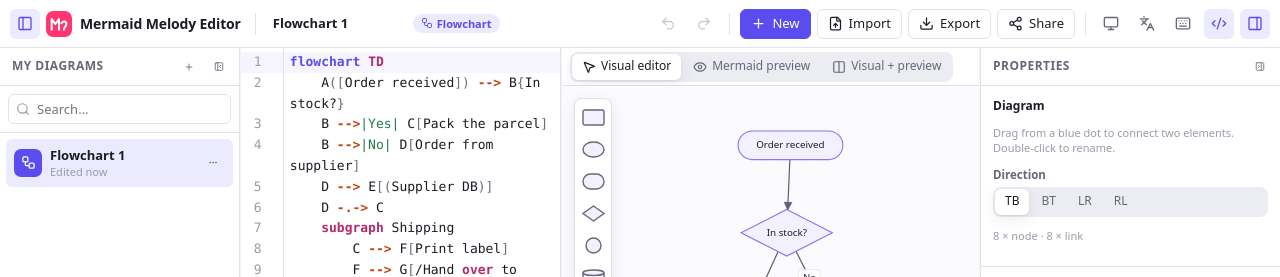
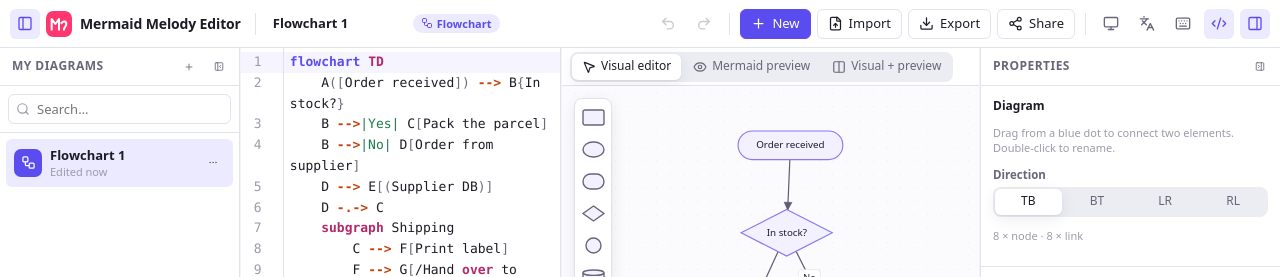
Before and after one commit to Arthur-91140/Mermaid-Melody-Editor, a React (Vite) app: page / in a window 1280 px wide. Shown: the top 277 px of the page. Built offline with nearby package versions, Linux system fonts and the light colour scheme.

Commit message:
Ajuste le cadrage du Gantt à la largeur réelle et fait passer les choix à la ligne dans l'inspecteur

```diff
--- a/src/canvas/gantt/GanttCanvas.tsx
+++ b/src/canvas/gantt/GanttCanvas.tsx
@@ -43,6 +43,16 @@ export function GanttCanvas() {
   const scroller = useRef<HTMLDivElement>(null);
   const leftWrap = useRef<HTMLDivElement>(null);
   const [scroll, setScroll] = useState({ left: 0, top: 0 });
+  const [viewW, setViewW] = useState(0);
+
+  useEffect(() => {
+    const el = scroller.current;
+    if (!el) return;
+    const ro = new ResizeObserver(() => setViewW(el.clientWidth));
+    ro.observe(el);
+    setViewW(el.clientWidth);
+    return () => ro.disconnect();
+  }, []);
   const selected = useSelection((s) => s.ids);
   const sel = new Set(selected);
   const [drag, setDrag] = useState<Drag | null>(null);
@@ -81,7 +91,7 @@ export function GanttCanvas() {
   }, [scheduled, timeBased]);
 
   const fitScale = () => {
-    const w = (scroller.current?.clientWidth ?? 700) - 40;
+    const w = (viewW || 700) - 40;
     return Math.max(w, 200) / Math.max(range.t1 - range.t0, MIN);
   };
   useEffect(() => setPxPerMs(null), [docId]);
--- a/src/styles/app.css
+++ b/src/styles/app.css
@@ -1101,6 +1101,21 @@ textarea {
 
 /* ---------- Inspector ---------- */
 
+.inspector .segmented {
+  display: flex;
+  flex-wrap: wrap;
+  width: 100%;
+}
+
+.inspector .segmented button {
+  flex: 1 1 auto;
+  justify-content: center;
+}
+
+.inspector .pane-body {
+  overflow-x: hidden;
+}
+
 .inspector-section {
   padding: 12px;
   border-bottom: 1px solid var(--border);
```
